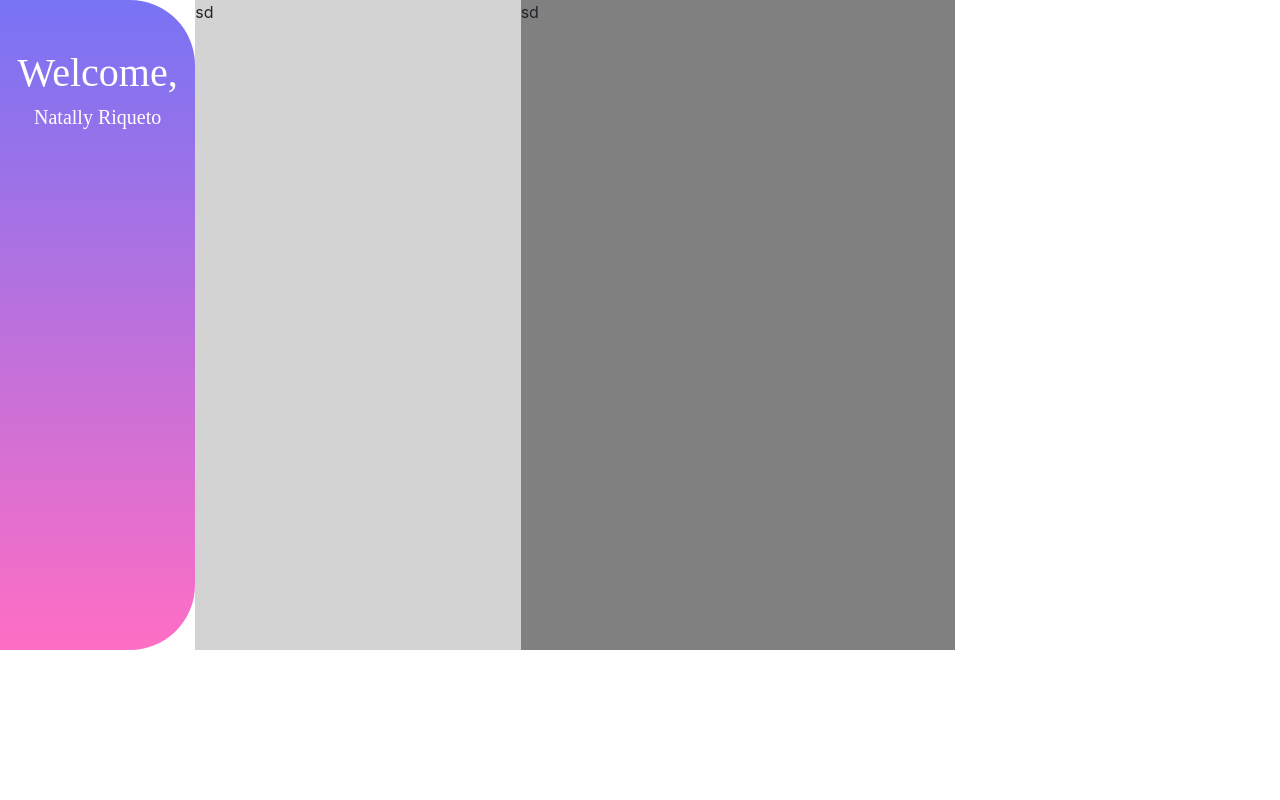
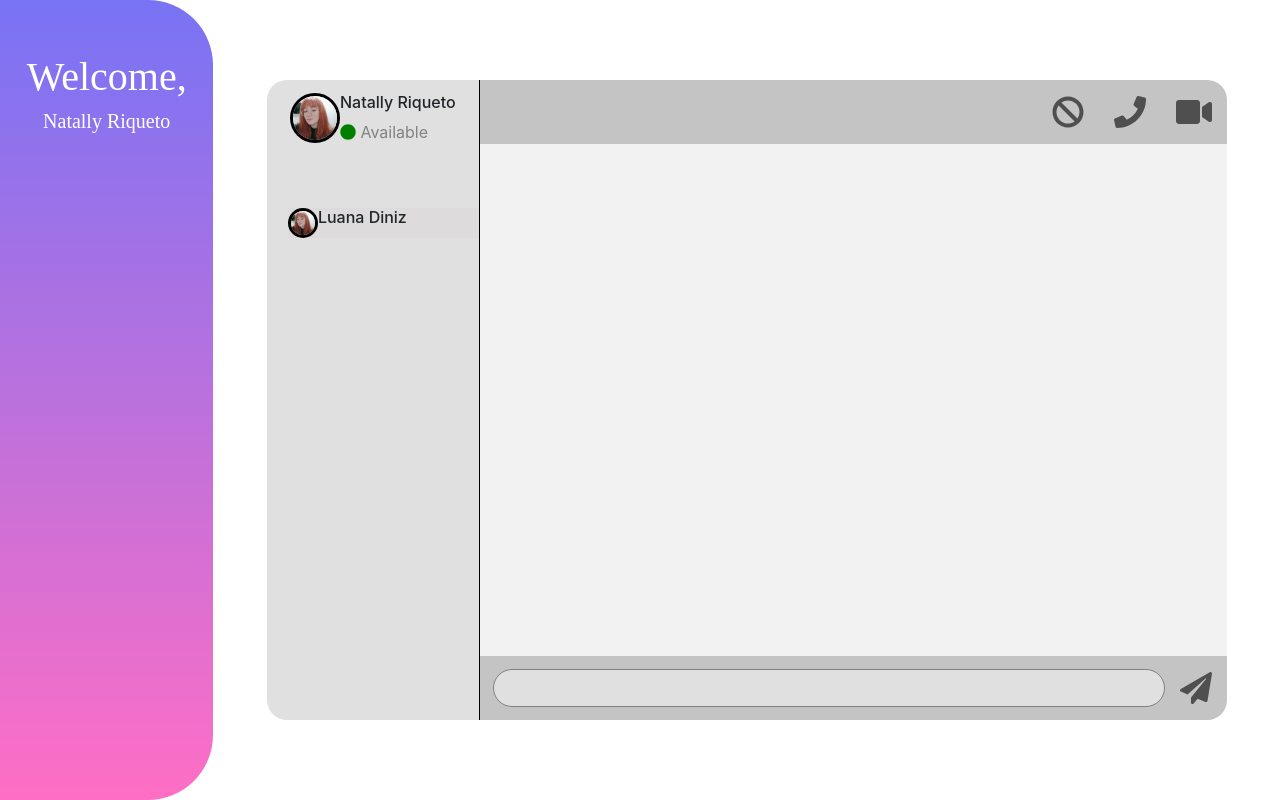
Before and after one commit to natally2/projeto-nasa, a Vue app: page /chat in a window 1280 px wide. Built offline with nearby package versions, Linux system fonts and the light colour scheme; a web font is replaced by a local one.

Commit message:
criando tela de chat

```diff
--- a/src/components/Header.vue
+++ b/src/components/Header.vue
@@ -1,8 +1,8 @@
 <template>
     <div class="menu">
-      <h1 id="title_menu"> Welcome, </h1>
-      <h5> Natally Riqueto</h5>
-    </div>
+        <h1 id="title_menu"> Welcome, </h1>
+        <h5> Natally Riqueto</h5>
+      </div>
 </template>
 
 <script>
@@ -17,11 +17,9 @@ h1,h5{
   margin-top: 25%;
 }
 .menu{
+  height: 100vh;
   background: linear-gradient(180deg, #7873F5 0%, #FF6EC4 99.98%, #D96FD2 99.99%);
-  width: 18%;
-  height: 650px;
-  /* height: 100%; */
-  /* position: fixed; */
+  width: 20%;
   border-top-right-radius: 65px;
   border-bottom-right-radius: 65px;
 }
--- a/src/main.js
+++ b/src/main.js
@@ -7,11 +7,11 @@ import 'bootstrap/dist/css/bootstrap.css'
 import 'bootstrap-vue/dist/bootstrap-vue.css'
 import { FontAwesomeIcon } from '@fortawesome/vue-fontawesome'
 import { library } from '@fortawesome/fontawesome-svg-core'
-import { faStar,faSearch} from '@fortawesome/free-solid-svg-icons'
+import { faStar,faSearch,faPhone,faVideo,faBan,faPaperPlane,faCircle} from '@fortawesome/free-solid-svg-icons'
 
 Vue.use(BootstrapVue)
 Vue.config.productionTip = false
-library.add(faStar,faSearch)
+library.add(faStar,faSearch,faPhone,faVideo,faBan,faPaperPlane,faCircle)
 Vue.component('font-awesome-icon', FontAwesomeIcon)
 
 new Vue({
--- a/src/views/Chat.vue
+++ b/src/views/Chat.vue
@@ -2,9 +2,35 @@
   <div id="perfil">
     <Header/>
     <div id="chat">
-      <!-- <h2>CHAT</h2> -->
-      <div id="left"> sd</div>
-      <div id="right"> sd</div>
+      <div id="left">
+        <div class="available">
+          <div>
+            <img src="../assets/pp.jpg" id="pic_profile" alt="perfil_pic" width="50px" height="50px">
+          </div>
+          <div>
+            <h6>Natally Riqueto</h6>
+            <font-awesome-icon size="1x" icon="circle" id="icon_circle"/>
+            <span> Available </span>
+          </div>
+        </div>
+        <div class="contatos">
+          <img src="../assets/pp.jpg" id="pic_profile" alt="perfil_pic" width="30px" height="30px">
+          <h6>Luana Diniz</h6>
+        </div>
+      </div>
+      <div id="right">
+        <div class="retangulo">
+          <font-awesome-icon size="2x" icon="ban" class="icon_call"/>
+          <font-awesome-icon size="2x" icon="phone" class="icon_call"/>
+          <font-awesome-icon size="2x" icon="video" class="icon_call"/>
+        </div>
+        <div id="conversa">
+        </div>
+        <div class="retangulo baixo">
+          <input type="text" id="input_chat">
+          <font-awesome-icon size="2x" icon="paper-plane" class="icon_call"/>
+        </div>
+      </div>
     </div>
   </div>
 </template>
@@ -20,13 +46,64 @@
 </script>
 
 <style scopped="">
+  .contatos{
+    display: flex;
+    margin-top: 30%;
+    margin-left: 10%;
+    background: linear-gradient(90deg, #DDDBDB 99.99%, #C4C4C4 100%);
+  }
+  .available{
+    display: flex;
+    justify-content: center;
+    margin-top: 6%;
+  }
+  #input_chat{
+    border-radius: 30px;
+    width: 90%;
+    height: 60%;
+    border: 1px solid gray;
+    background-color: #E0E0E0;
+  }
+  #conversa{
+    height: 80%;
+    width: 100%;
+  }
+  .retangulo{
+    border-radius: 0 20px 0 0;
+    justify-content: flex-end;
+    display: flex;
+    align-items: center;
+    background-color: #C4C4C4;
+    width: 100%;
+    height: 10%;
+  }
+  .retangulo.baixo{
+    border-radius: 0 0 20px 0;
+  }
+  span{
+    color: #828282;
+  }
+  #icon_circle{
+    color:green;
+  }
+  .icon_call{
+    color: #4F4F4F;
+    margin: 2%;
+  }
   #left{
-    background-color: lightgray;
-    width: 30%
+    border-radius: 20px 0 0 20px;
+    background-color: #E0E0E0;
+    width: 20%;
+    height: 80%;
+    display: flex;
+    flex-direction: column;
+    border-right: 1px solid black;
   }
   #right{
-    background-color: gray;
-    width: 40%
+    background-color: #F2F2F2;
+    width: 70%;
+    height: 80%;
+    border-radius: 0 20px 20px 0;
   }
   h2{
     color: black;
@@ -34,6 +111,7 @@
   #chat{
     width: 100%;
     display: flex;
-    border-radius: 50px;
+    justify-content: center;
+    align-items: center;
   }
 </style>
```
